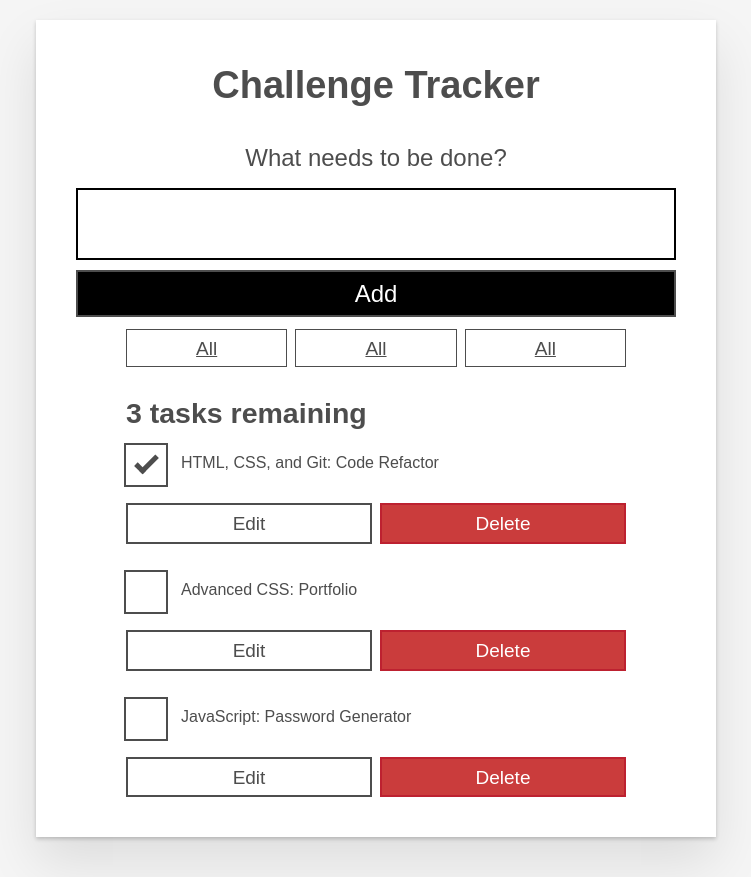
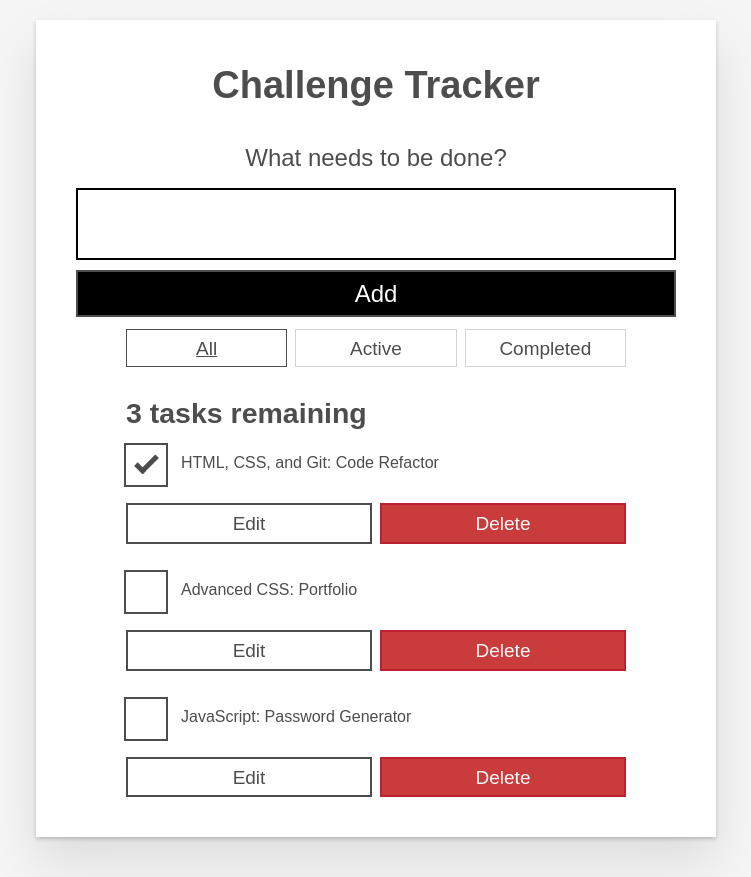
Before and after one commit to TiffanyParks/challenge_tracker_react_mern, a React (Create React App) app: page / in a window 1280 px wide. Shown: the whole page, without its empty margins (264-1015 px from the left). Built offline with nearby package versions, Linux system fonts and the light colour scheme.

Commit message:
added interactive filters to the FilterButton.js file

```diff
--- a/src/App.js
+++ b/src/App.js
@@ -42,7 +42,12 @@
   ));
 
   const filterList = FILTER_NAMES.map((name) => (
-    <FilterButton key={name} name={name} />
+    <FilterButton
+    key={name}
+    name={name}
+    isPressed={name === filter}
+    setFilter={setFilter}
+    />
   ));
 
   const tasksNoun = taskList.lenght !== 1 ? "tasks" : "task";
--- a/src/components/FilterButton.js
+++ b/src/components/FilterButton.js
@@ -1,11 +1,15 @@
 import React from "react";
 
-export default function FilterButton() {
-    return (
-        <button type="button" className="btn toggle-btn" aria-pressed="true">
-          <span className="visually-hidden">Show </span>
-          <span>all</span>
-          <span className="visually-hidden"> tasks</span>
-        </button>
-    );
+export default function FilterButton(props) {
+  return (
+    <button
+      type="button"
+      className="btn toggle-btn"
+      aria-pressed={props.isPressed}
+      onClick={() => props.setFilter(props.name)}>
+      <span className="visually-hidden">Show </span>
+      <span>{props.name}</span>
+      <span className="visually-hidden"> tasks</span>
+    </button>
+  );
 }
```
